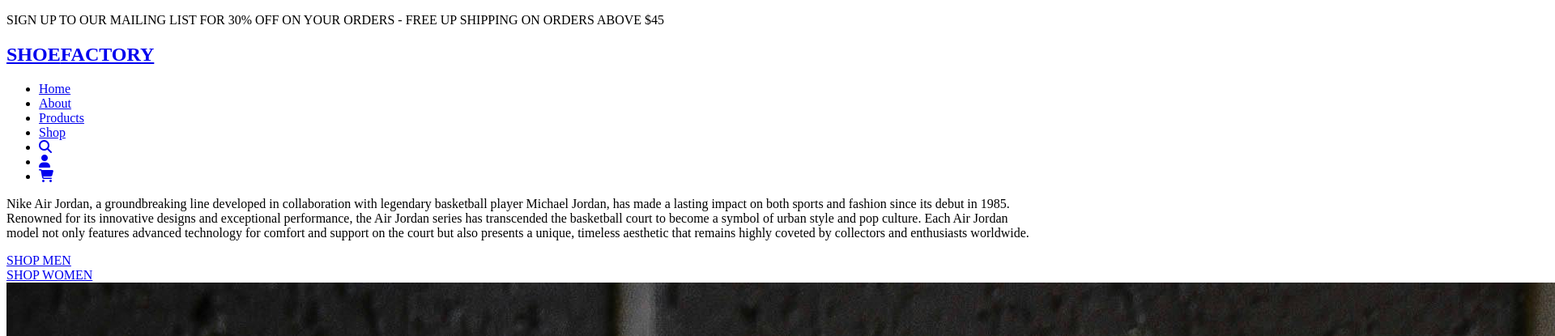
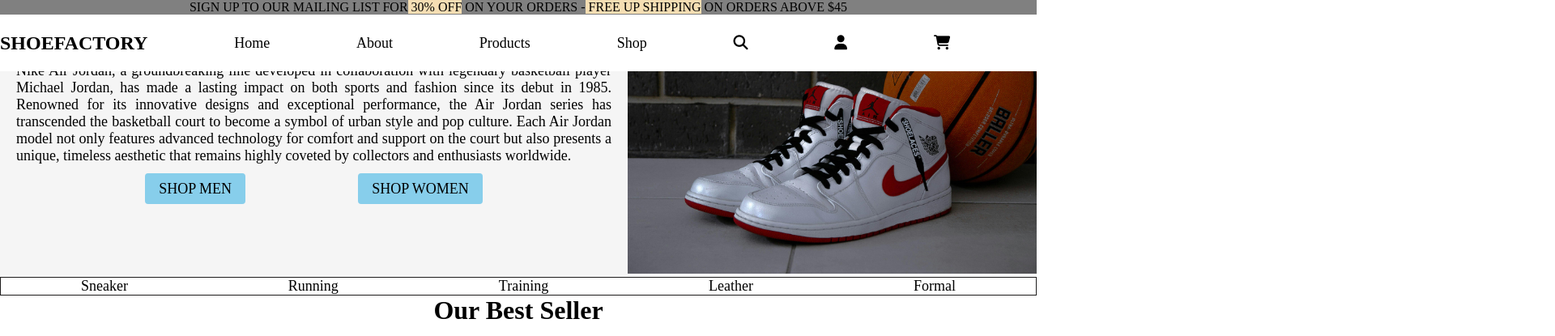
Before and after one commit to Ayushkumar025/ecommerce, a plain HTML site: page index.html in a window 1280 px wide. Shown: the top 415 px of the page at 81% size, 1920 px wide, since content can reach past the window. Drawn offline with Linux system fonts and the light colour scheme.

Commit message:
featuring ui

```diff
--- a/index.html
+++ b/index.html
@@ -8,6 +8,7 @@
       src="https://kit.fontawesome.com/eeeb5a3bda.js"
       crossorigin="anonymous"
     ></script>
+    <link rel="stylesheet" href="asset/CSS/style.css">
   </head>
   <body>
 
```
